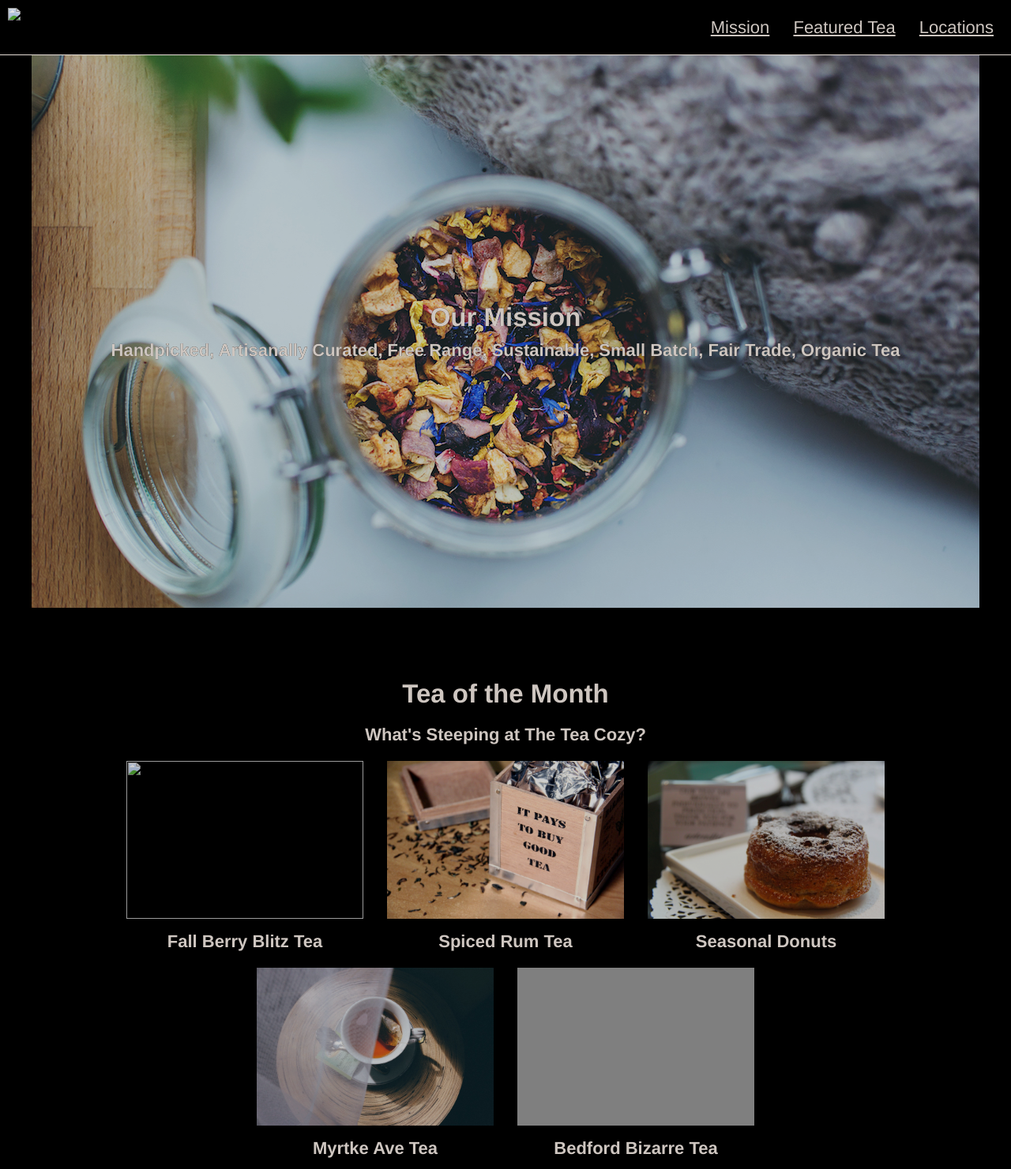
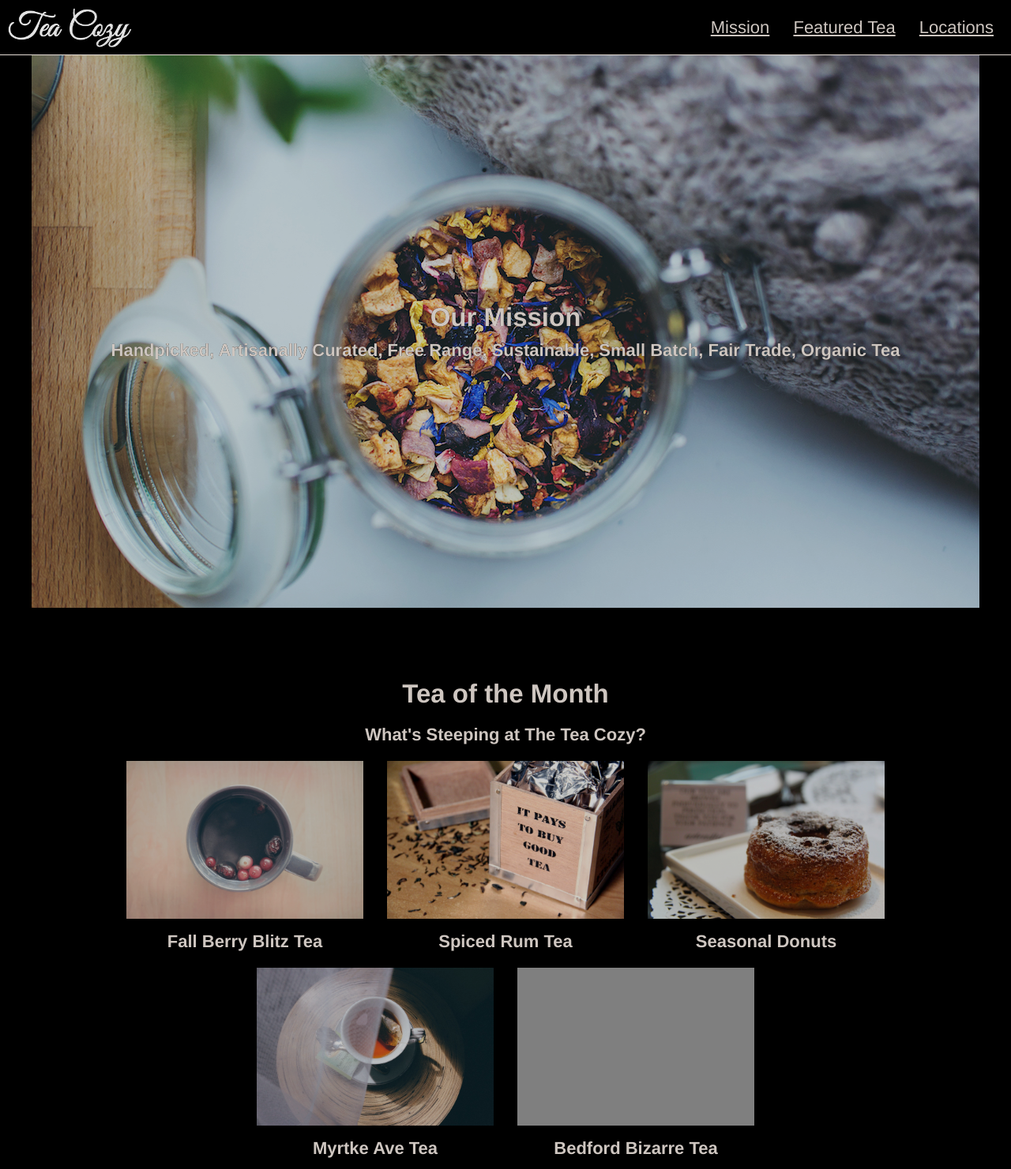
Before and after one commit to VladimirOTP/TeaCozy, a plain HTML site: page index.html in a window 1280 px wide. Shown: the top 1481 px of the page at 79% size. Drawn offline with Linux system fonts and the light colour scheme; grey boxes are pictures that could not be loaded; files whose address does not match are found by name.

Commit message:
Update index.html to test new images paths

```diff
--- a/index.html
+++ b/index.html
@@ -11,7 +11,7 @@
 
 <body>
     <header>
-        <img class="logo" src="./Assets\Images\img-tea-cozy-logo.png" />
+        <img class="logo" src="img-tea-cozy-logo.png"/>
         <nav>
             <ul>
                 <li><a href="#mission">Mission</a></li>
@@ -41,7 +41,7 @@
                 <h4>What's Steeping at The Tea Cozy?</h4>
                 <div class="steeping">
                     <ul>
-                        <li><img src="./Assets\Images\img-berryblitz.jpg" />
+                        <li><img src="img-berryblitz.jpg"/>
                             <figcaption>
                                 <h4>Fall Berry Blitz Tea</h4>
                             </figcaption>
```
